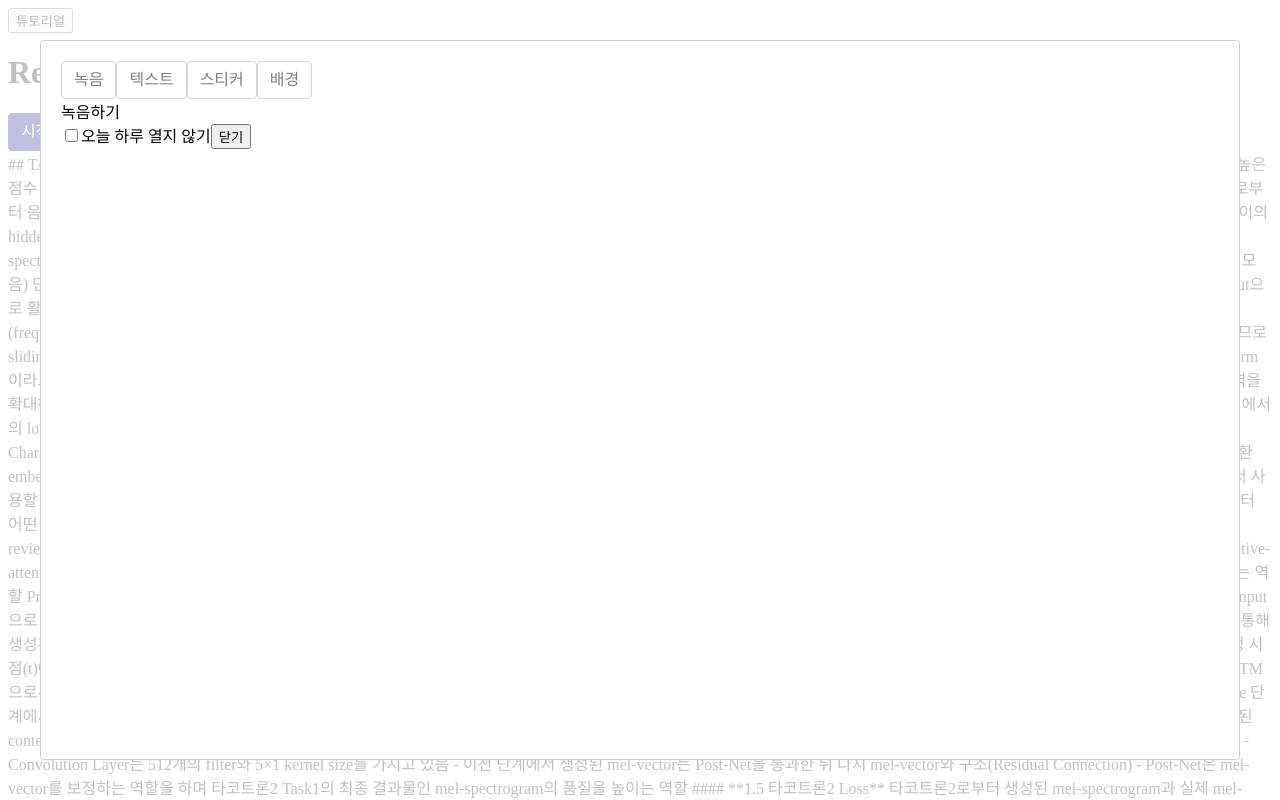
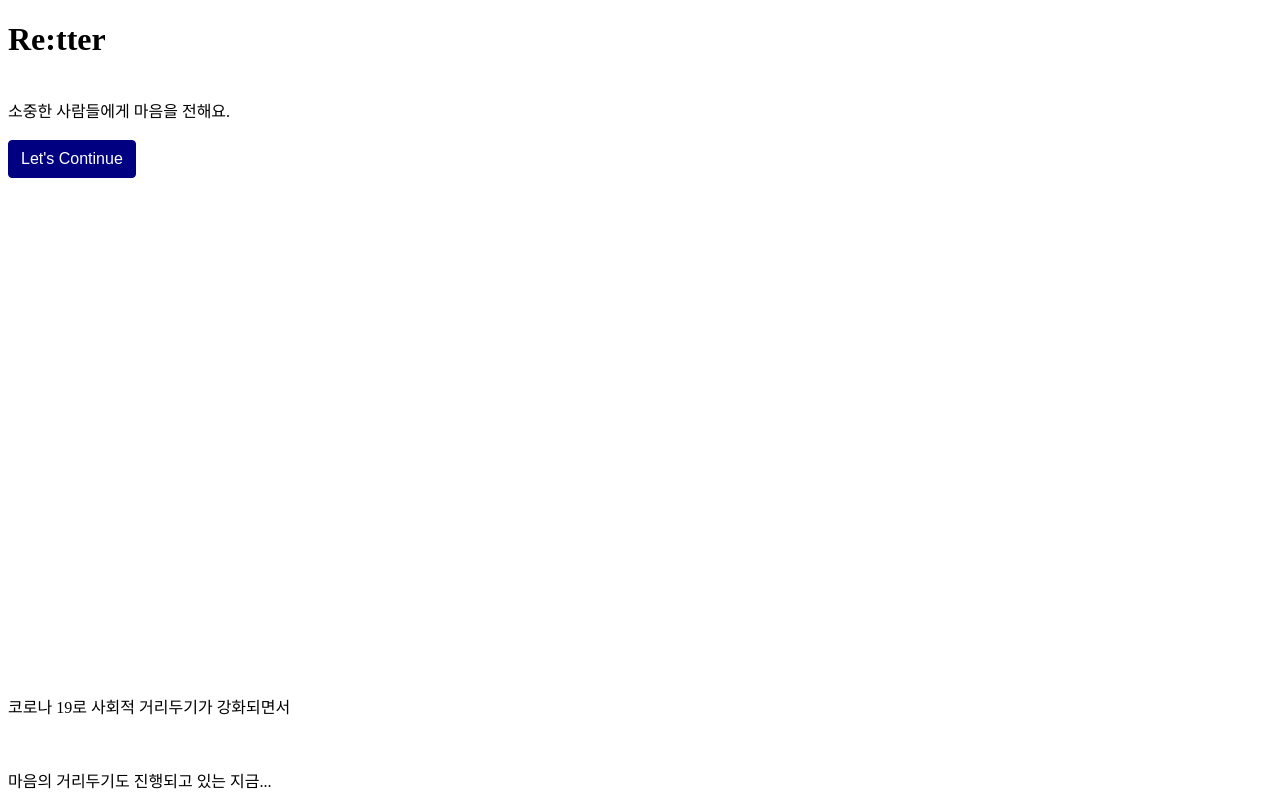
Before and after one commit to jiyeong-yun/Retter, a React (Create React App) app in the folder frontend/: page / in a window 1280 px wide. Shown: the top 800 px of the page. Built offline with nearby package versions, Linux system fonts and the light colour scheme.

Commit message:
[S06P22C202-103] Feat: change home
Former-commit-id: 4505385483b46038c319c9236132e7daf37cd945

```diff
--- a/frontend/src/routes/Home.js
+++ b/frontend/src/routes/Home.js
@@ -1,25 +1,11 @@
 import { useEffect, useState, useRef } from 'react';
-import Result from '../components/Result';
-import Modal from '../components/Modal';
-import { useCookies } from "react-cookie";
 import Button from '../components/button';
+import AOS from 'aos';
+import 'aos/dist/aos.css';
+
+AOS.init();
 
 function Home() {
-
-  // 처음에 모달 바로 뜨고, 체크하고 닫으면 안 뜨게
-  const [isRemember, setRemember] = useState(true);
-  const [cookies, setCookie] = useCookies(["noneModal"]);
-
-  useEffect(() => {
-    if (cookies.noneModal !== undefined){
-      setRemember(false);
-    }
-  },[]);
-
-  const handleClickModal = () => setRemember(true);
-  // const handleModalSubmit = () => setRemember(false);
-  const handleModalCancel = () => setRemember(false);
-
   // 클릭하면 페이지이동
   const handleClick = () => {
     window.location.href = "/select"
@@ -74,188 +60,64 @@ function Home() {
   };
   const fadeInH1 = useFadeIn(3, 1);
 
+  // 서비스 설명 박스로 할 경우
+  let boxStyle = {
+    width: '40%',
+    height: '200px',
+    fontSize: '20px',
+    lineHeight: '200px',
+    background: 'darkblue',
+    color: 'white',
+    textAlign: 'center'
+  }
+
+  useEffect(() => {
+      AOS.init({
+          duration : 1000
+      });
+  });
+
 
   return (
-    <div>
-    <div className='Modal'>
-      <button onClick={handleClickModal}>튜토리얼</button>
-      <Modal setCookie={setCookie}
-        isOpen={isRemember}
-        // onSubmit={handleModalSubmit}
-        onCancel={handleModalCancel}
-      />
-    </div>
-
+    <>
     <div className='wrap'>
       <h1 {...fadeInH1}>Re:tter</h1>
-      <Button primary onClick={handleClick}>시작하기</Button>
-      <div className="inner">
-      ## TACOTRON2
+      <div
+        data-aos="fade-right"
+        data-aos-offset="600"
+        data-aos-easing="ease-in-sine"
+      >
+        <br />
+        <div>소중한 사람들에게 마음을 전해요.</div>
+        <br />
+      </div>
 
-Attention 기반 Seq-to-Seq  TTS 모델 구조 제시
+      <Button primary onClick={handleClick}>Let's Continue</Button>
 
-End-to-End 모델 : (문장, 음성) 쌍으로 이루어진 데이터만으로 별도의 작업없이 학습 가능
+      <div>
+        <div style={{height: '500px'}}></div>
+        <div>
+          <p data-aos="fade-right">코로나 19로 사회적 거리두기가 강화되면서</p>
+          <br />
+          <p data-aos="fade-right">마음의 거리두기도 진행되고 있는 지금...</p>
+          <br />
+          <p data-aos="fade-right">글로만 전하기에는 딱딱하기만 한 마음을</p>
+          <br />
+          <p data-aos="fade-right">여러가지 목소리와 함께 전해보세요</p>
+          <br />
+          <p data-aos="fade-right">편지의 감성과 최신 기술을 이용해</p>
+          <br />
+          <p data-aos="fade-right">나만의 카드를 만들어 보세요!</p>
+        </div>
 
-음성 합성 품질 테스트(MOS)에서 높은 점수 획득
+        <div style={boxStyle} data-aos="fade-up">
+          <p>간지나는 푸터?</p>
+        </div>
 
-
-
-TTS를 두단계로 나누어 처리
-
-- Task1 : 텍스트로부터 Mel-spectrogram을 생성하는 단계
-  - Sequence to Sequence 딥러닝 구조의 타코트론2 모델이 담당
-- Task2 : Mel-spectrogram으로부터 음성을 합성하는 단계
-  - Vocoder로 불리며 WaveNet 모델을 변형하여 사용
-
-
-
-### **1 타코트론2 (Seq2Seq)**
-
-input은 character, output은 mel-Spectrogram
-
-모델
-
-Encoder : character를 일련 길이의 hidden벡터(feature)로 변환
-
-Attention : Encoder에서 생성된 일정길이의 hidden벡터로부터 시간순서에 맞게 정보를 추출해 Decoder에 전달
-
-Decoder : Attention에서 얻은 정보를 이용해 mel-spectrogram을 생성
-
-
-
-#### **1.1 전처리**
-
-모델을 학습하기 위해 input과 output(label)이 한쌍으로 묶인 데이터 필요
-
-영어라면 띄어쓰기 포함해 알파벳으로 나누는 작업, 한글이라면 자소(자음, 모음) 단위로 초성(19개), 중성(21개), 종성(27개)을 다르게 처리해 텍스트를 character로 변경할 수 있음
-
-이후 one-hot encodding을 적용하여 character sequence를 정수열로 변경한 뒤 모델의 input으로 활용
-
-3가지 전처리 작업 필요 (음성데이터로부터 mel-spectrogram을 추출하여 output으로 활용하기 위해)
-
-1. Short-time Fourier Transform(STFT)
-   - 오디오데이터에는 여러개의 오디오(frequency)가 섞여 있으므로 여러개의 오디오를 분리하여 표시하기 위해 Fourier transform을 활용
-   - 모든 데이터에 Fourier transform을 적용하면 시간에 따른 오디오의 변화를 반영할 수 없으므로 sliding window를 이용하여 오디오를 특정길이로 잘라 Fourier Transform을 적용
-   - 이 결과물을 spectrogram이라고 하며 오디오로부터 spectrogram을 만드는 과정을 short-time Fourier Transform이라고 지칭
-2. 80개의 mel filterbank를 이용하여 Mel scaling
-   - spectrogram에 mel-filter bank라는 비선형 함수를 적용하여 저주파(low frequency)영역을 확대
-   - 사람의 귀에 맞게 저주파의 영역을 확대하고 고주파의 영역을 축소하여 feature로 사용
-   - 더 명료한 음성을 생성하기 위하여 feature를 사람이 쉽게 인지 가능한 scale로 변환하는 작업
-3. Log trnasform
-   - log를 취해 amplitude 영역에서의 log scaling을 진행하면 mel-spectrogram이 생성되며 모델의 output(label)으로 활용
-
-
-
-#### **1.2 Encoder**
-
-Encoder는 character 단위의 one-hot verctor를 encoded feature로 변환하는 역할
-
-Character Embedding, 3 Convolution Layer, Bidirectional LSTM으로 구성
-
-input으로 one-hot vector로 변환된 정수열이 들어오면 Embedding matrix를 통해 512차원의 embedding vector로 변환
-
-embedding vecotor는 3개의 conv-layer(1d convolution layer + batch norm)를 지나 bi-LSTM layer로 들어가서 encoded feature로 변환
-
-
-
-####  **1.3 Attention**
-
-Attention은 매 시점 Deocder에서 사용할 정보를 Encoder에서 추출하여 가져오는 역할
-
-Attention Mechanism은 Encoder의 LSTM에서 생성된 feature와 Decoder의 LSTM에서 전 시점에서 생성된 feature를 이용하여 Encoder로부터 어떤 정보를 가져올지 alignment하는 과정
-
-타코트론2 모델은 Additive attention mechanism([Bandau Attention](https://joungheekim.github.io/2020/10/08/paper-review/(https://hcnoh.github.io/2018-12-11-bahdanau-attention)))에 attention alignment 정보를 추가한 형태인 [Location Sensitive Attention](https://paperswithcode.com/method/location-sensitive-attention#)을 사용
-
-
-
-#### **1.4 Decoder**
-
-Decoder는 Attention을 통해 얻은 alignment feature와 이전 시점에서 생성된 mel-spectrogram 정보를 이용하여 다음 시점 mel-spectrogram을 생성하는 역할
-
-Pre-Net, Decoder LSTM, Projection Layer, Post-Net으로 구성
-
-- Pre-Net은 2개의 Fully Connected Layer(256 dim) + ReLU으로 구성
-  - 이전 시점에서 생성된 mel-spectrogram이 decoder의 input으로 들어오면 가장 먼저 Pre-Net을 통과
-  - Pre-Net은 bottle-neck 구간으로써 중요 정보를 거르는 역할
-
-- Decoder LSTM은 2개의 uni-directional LSTM Layer(1024 dim) 으로 구성
-  - Pre-Net을 통해 생성된 vector와 이전 시점(t−1)에서 생성된 context vector(ct−1)를 합친 후 Decoder LSTM을 통과
-
-  - Decoder LSTM은 Attention Layer의 정보와 Pre-Net으로부터 생성된 정보를 이용하여 특정 시점(t)에 해당하는 정보를 생성
-
-  - Decoder LSTM에서 생성된 매 시점(t) vector는 두개로 분기되어 처리
-
-    1. 종료 조건의 확률을 계산하는 경로
-       1. 종료 조건의 확률을 계산하는 경로는 Decoder LSTM으로부터 매 시점 생성된 vector를 Fully Connected layer를 통과시킨 후 sigmoid 함수를 취하여 0에서 1사이의 확률로 변환 (Stop 조건에 해당)
-       2. 사용자가 설정한 threshold를 넘을 시 inference 단계에서 mel-spectrogram 생성을 멈추는 역할
-
-    2. mel-spectrogram을 생성하는 경로
-       1. mel-spectrogram을 생성하는 경로는 Decoder LSTM으로부터 매 시점 생성된 vector와 Attention에서 생성된 context vector를 합친 후 Fully Connected Layer를 통과
-       2. 이렇게 생성된 mel-vector는 inference 단계에서 Decoder의 다음 시점의 input이 됨
-
-- Post-Net은 5개의 1D Convolution Layer로 구성
-  - Convolution Layer는 512개의 filter와 5×1 kernel size를 가지고 있음
-  - 이전 단계에서 생성된 mel-vector는 Post-Net을 통과한 뒤 다시 mel-vector와 구조(Residual Connection)
-  - Post-Net은 mel-vector를 보정하는 역할을 하며 타코트론2 Task1의 최종 결과물인 mel-spectrogram의 품질을 높이는 역할
-
-
-
-#### **1.5 타코트론2 Loss**
-
-타코트론2로부터 생성된 mel-spectrogram과 실제 mel-spectrogram의 MSE(mean squared error)를 이용하여 모델을 학습
-
-
-
-### **2 WaveNet Vocoder**
-
-Vocoder는 mel-spectrogram으로부터 waveform(음성)을 생성하는 모듈을 의미
-
-타코트론2 논문에서는 WaveNet의 구조를 조금 변경한 모델을 Vocoder로 사용
-
-[WaveNet 논문](https://arxiv.org/abs/1609.03499)에서 제시한 모델은 Softmax 함수를 이용하여 매 시점 −215 ~ 215+1 사이의 숫자가 나올 확률을 추출하고 waveform 생성
-
-이를 수정하여 PixelCNN++ 처럼 [mixture of logistic distribution(MoL)](https://medium.com/@smallfishbigsea/an-explanation-of-discretized-logistic-mixture-likelihood-bdfe531751f0)을 이용하여 매 시점 −215 ~ 215+1 사이의 숫자가 나올 확률을 생성
-
-mel-spectrogram을 이용하여 WaveNet은 MOL에 사용할 paramter를 생성
-
-생성된 paramter를 이용하여 −215 ~ 215+1 사이의 숫자가 나올 확률인 mixture of logistic distribution를 생성하고 가장 큰 확률을 갖고 있는 값을 이용하여 waveform을 생성
-
-
-
-#### **2.1 WaveNet Loss**
-
-WaveNet으로부터 생성된 waveform과 실제 waveform의 시점 별 Negative log-likelihood Loss를 이용하여 모델을 학습
-
-
-
-#### **학습설정**
-
-타코트론2, WaveNet(MoL)을 학습할 때 teacher-forcing을 사용
-
-타코트론2은 이전 시점에 생성된 mel-spectrogram과 encoder featrure를 이용하여 다음 시점 mel-spectrogram을 생성
-
-training 단계에는 input을 이전 시점 타코트론2로부터 생성된 mel-spectrogram을 사용하지 않고 ground-truth mel-spectrogram을 사용하여 학습 효율을 증가
-
-WaveNet을 학습할 때에도 input으로 WaveNet의 이전단계에서 생성된 waveform을 사용하는 것이 아닌 ground-truth waveform을 이용
-
-
-
-
-
-_참고_
-
-타코트론2 논문 https://arxiv.org/abs/1712.05884v2
-
-논문리뷰 https://joungheekim.github.io/2020/10/08/paper-review/
-
-한국어TTS시스템 https://sooftware.io/korean_tacotron2/
-
-파이토치 https://pytorch.org/hub/nvidia_deeplearningexamples_tacotron2/
-
-        <button className={BtnStatus ? "topBtn active" : "topBtn"} onClick={handleTop}>TOP</button>
       </div>
-    </div>
-    </div>
+        <button background="black" size="small" className={BtnStatus ? "topBtn active" : "topBtn"} onClick={handleTop}>TOP</button>
+      </div>
+    </>
   );
 }
 
```
